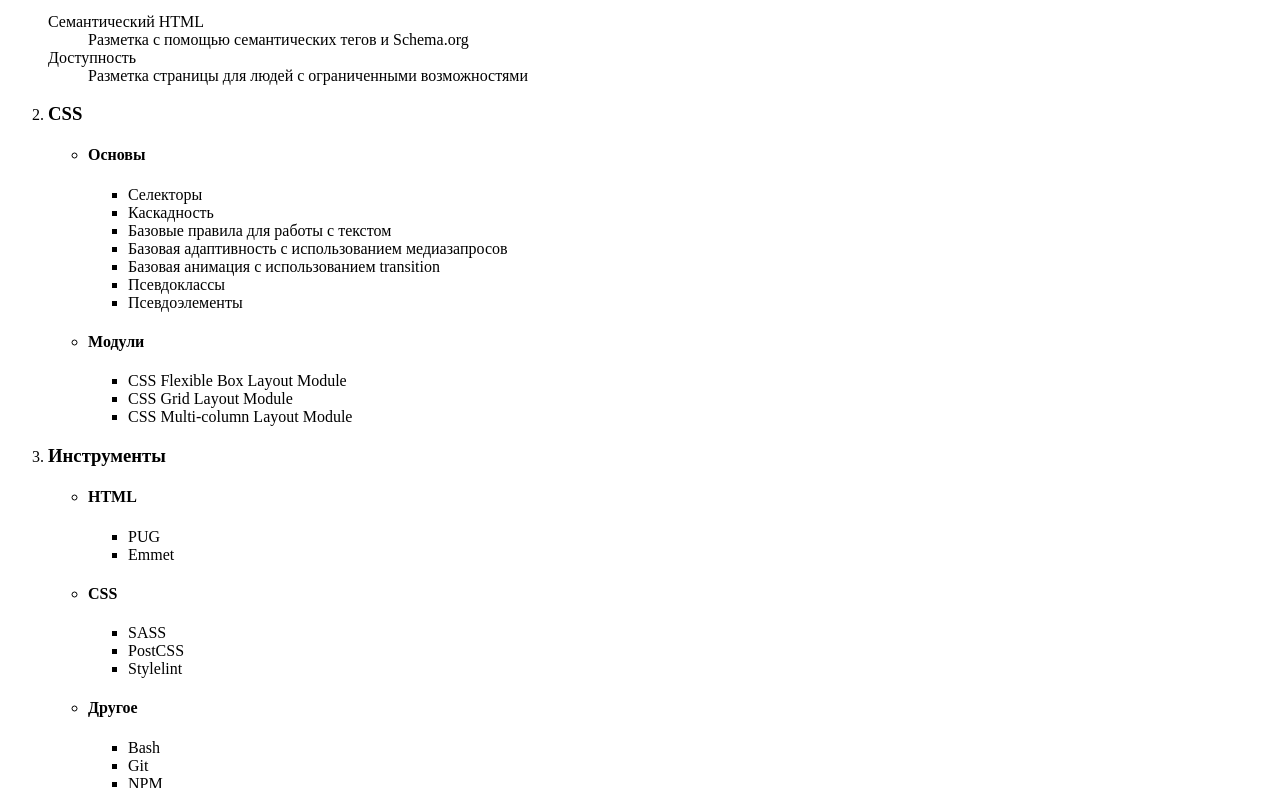
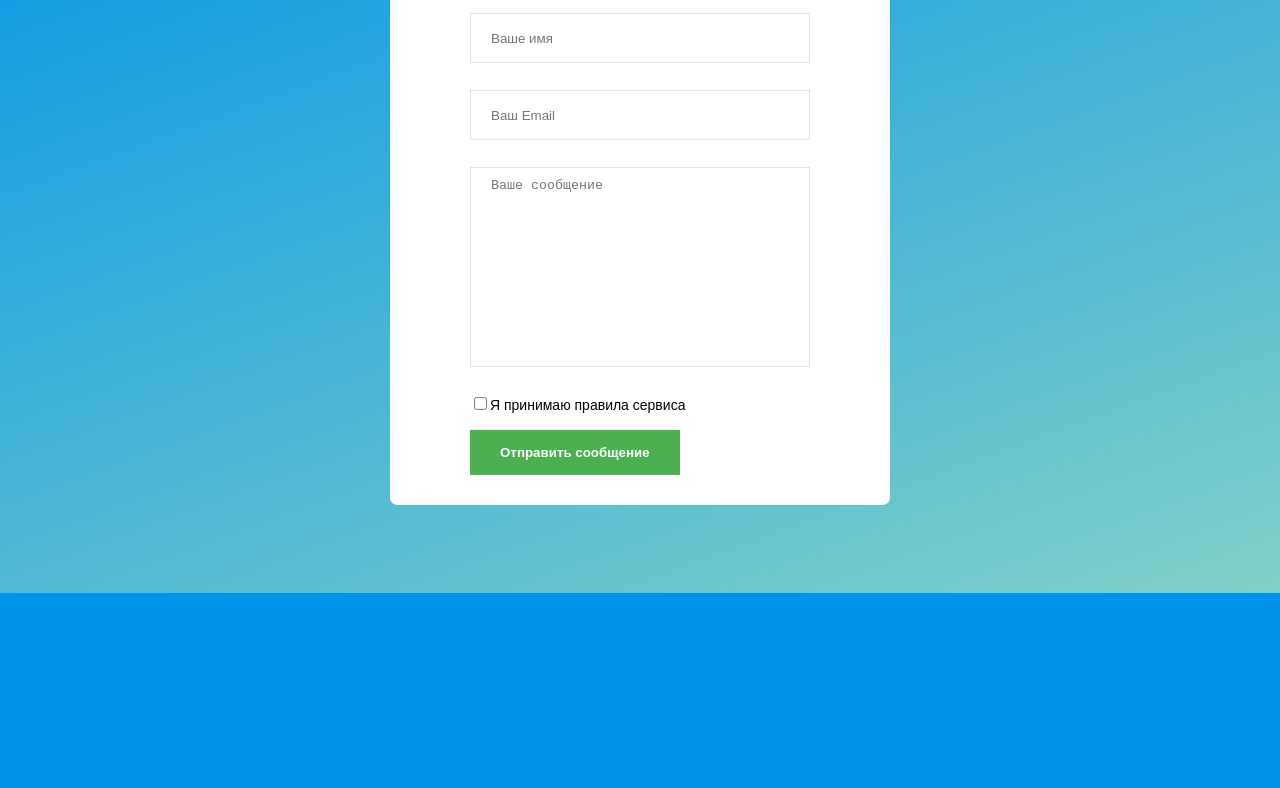
Before and after one commit to xeleron88/hexlet-content-layout-basics, a plain HTML site: page index.html in a window 1280 px wide. Shown: the part 207-995 px from the top of the page. After the commit the page ends 800 px from the top, so only its background shows below. Drawn offline with Linux system fonts and the light colour scheme.

Commit message:
Feedback form

```diff
--- a/css/style.css
+++ b/css/style.css
@@ -1,118 +1,91 @@
-/* BEGIN (write your solution here) */
-@font-face {
-  font-family: "Cormorant Bold";
-  src: url("../assets/fonts/Cormorant-Bold.ttf");
+body {
+  width: 100vw;
+  height: 100vh;
+  margin: 0;
+
+  font: 18px/1.5 sans-serif;
+
+  background-color: #0093e9;
+  background-image: linear-gradient(160deg, #0093e9 0%, #80d0c7 100%);
 }
 
-@font-face {
-  font-family: "Cormorant Regular";
-  src: url("../assets/fonts/Cormorant-Regular.ttf");
+.form {
+  box-sizing: border-box;
+  width: 500px;
+  padding: 30px 80px;
+
+  background: #fff;
+
+  border-radius: 7px;
+}
+
+/* BEGIN (write your solution here) */
+.form-input * {
+  display: block;
+  box-sizing: border-box;
+
+  width: 100%;
+  height: 50px;
+
+  padding: 10px 20px;
+
+  border: 1px solid #e2e2e2;
+}
+
+.form-input textarea {
+  height: 200px;
+
+  resize: none;
 }
 
 /* END */
 
-body {
-  width: 790px;
-  margin: 0 auto;
-  padding: 50px 0 100px;
+.btn {
+  padding: 15px 30px;
 
-  /* BEGIN (write your solution here) */
-  font-size: 16px;
-  font-family: sans-serif;
-  line-height: 1.5;
+  font-weight: bold;
 
-  /* END */
+  border: none;
 
-  background-color: #ebebeb;
+  cursor: pointer;
 }
 
-figure {
-  margin: 50px 0 0;
+.btn-green {
+  color: #fff;
+
+  background: #4caf50;
 }
 
-figcaption {
-  font-size: 12px;
+.block-center {
+  position: absolute;
+  top: 50%;
+  left: 50%;
+
+  transform: translate(-50%, -50%);
 }
 
-img {
-  width: 100%;
+.mb-1 {
+  margin-bottom: 1em;
 }
 
-.logo {
-  margin-bottom: 30px;
-
-  /* BEGIN (write your solution here) */
-  color: #333;
-  font: 30px/normal "Cormorant regular", serif;
-
-  /* END */
-  letter-spacing: 15px;
-  text-transform: uppercase;
+.mb-2 {
+  margin-bottom: 1.5em;
 }
 
-.nav {
-  display: flex;
-  justify-content: space-between;
-  margin: 0;
-  padding: 0;
+.small {
+  font-size: 14px;
 }
 
-.nav > * {
-  margin: 0;
+.sr-only {
+  position: absolute;
+
+  width: 1px;
+  height: 1px;
   padding: 0;
 
-  list-style: none;
+  overflow: hidden;
+
+  white-space: nowrap;
+
+  border: 0;
 }
-
-.nav a {
-  /* BEGIN (write your solution here) */
-  color: #616161;
-  font-weight: bold;
-
-  /* END */
-  letter-spacing: 0.3em;
-  text-transform: uppercase;
-
-  text-decoration: none;
-}
-
-.interview {
-  /* BEGIN (write your solution here) */
-  color: #333;
-  font: 18px/1.5 serif;
-
-  /* END */
-}
-
-.interview-header {
-  /* BEGIN (write your solution here) */
-  font: bold 50px/1.2 "Cormorant Bold", serif;
-
-  /* END */
-}
-
-.interview-description {
-  /* BEGIN (write your solution here) */
-  color: #686868;
-  font-family: serif;
-
-  /* END */
-}
-
-.interview-footer {
-  /* BEGIN (write your solution here) */
-  font-size: 12px;
-  line-height: 1.25;
-  text-align: right;
-
-  /* END */
-}
-
-.interview-text {
-  /* BEGIN (write your solution here) */
-  font-size: 20px;
-  line-height: 1.75;
-  text-align: justify;
-
-  /* END */
-}
--- a/index.html
+++ b/index.html
@@ -3,77 +3,35 @@
 <head>
   <meta charset="UTF-8">
   <meta name="viewport" content="width=device-width, initial-scale=1.0">
-  <title>Карта навыков верстальщика</title>
+  <title>Обратная связь</title>
+  <link rel="stylesheet" href="./css/style.css">
 </head>
 <body>
-  <main class="container">
-    <!--< BEGIN (write your solution here) -->
-    <h1>Карта навыков верстальщика</h1>
-    <h2>Базовый уровень</h2>
-    <ol>
-      <li><h3>HTML</h3></li>
-        <ul>
-          <li>Семантический HTML</li>
-          <li>Доступность</li>
-        </ul>
-        <dl class="definitions">
-          <dt class="definitions-term">Семантический HTML</dt>
-          <dd>Разметка с помощью семантических тегов и Schema.org</dd>
-          <dt class="definitions-term">Доступность</dt>
-          <dd>Разметка страницы для людей с ограниченными возможностями</dd>
-        </dl>
-      <li><h3>CSS</h3></li>
-        <ul>
-          <li><h4>Основы</h4></li>
-            <ul>
-              <li>Селекторы</li>
-              <li>Каскадность</li>
-              <li>Базовые правила для работы с текстом</li>
-              <li>Базовая адаптивность с использованием медиазапросов</li>
-              <li>Базовая анимация с использованием transition</li>
-              <li>Псевдоклассы</li>
-              <li>Псевдоэлементы</li>
-            </ul>
-          <li><h4>Модули</h4></li>
-            <ul>
-              <li>CSS Flexible Box Layout Module</li>
-              <li>CSS Grid Layout Module</li>
-              <li>CSS Multi-column Layout Module</li>
-            </ul>
-        </ul>
-      <li><h3>Инструменты</h3></li>
-        <ul>
-          <li>
-            <h4>HTML</h4>
-            <ul>
-              <li>PUG</li>
-              <li>Emmet</li>
-            </ul>
-          </li>
-          <li>
-            <h4>CSS</h4>
-            <ul>
-              <li>SASS</li>
-              <li>PostCSS</li>
-              <li>Stylelint</li>
-            </ul>
-          </li>
-          <li>
-            <h4>Другое</h4>
-            <ul>
-              <li>Bash</li>
-              <li>Git</li>
-              <li>NPM</li>
-              <li>DevTools</li>
-              <li>Code Editors (VSCode/Sublime Text/Atom/* WebStorm)</li>
-              <li>Gulp</li>
-            </ul>
-          </li>
+  <form class="block-center form">
+    <!-- BEGIN (write your solution here) -->
+    <h1>Обратная связь</h1>
 
-        </ul>
-    </ol>
+    <div class="form-input mb-2">
+      <label class="sr-only">Ваше имя</label>
+      <input type="text" placeholder="Ваше имя">
+    </div>
+
+    <div class="form-input mb-2">
+      <label class="sr-only">Ваш Email</label>
+      <input type="text" placeholder="Ваш Email">
+    </div>
+
+    <div class="form-input mb-2">
+      <label class="sr-only">Ваше сообщение</label>
+      <textarea placeholder="Ваше сообщение"></textarea>
+    </div>
+
+    <div class="small mb-1">
+      <label><input type="checkbox" name="Я принимаю правила сервиса">Я принимаю правила сервиса</label>
+    </div>
 
     <!-- END -->
-  </main>
+    <button class="btn btn-green">Отправить сообщение</button>
+  </form>
 </body>
 </html>
```
